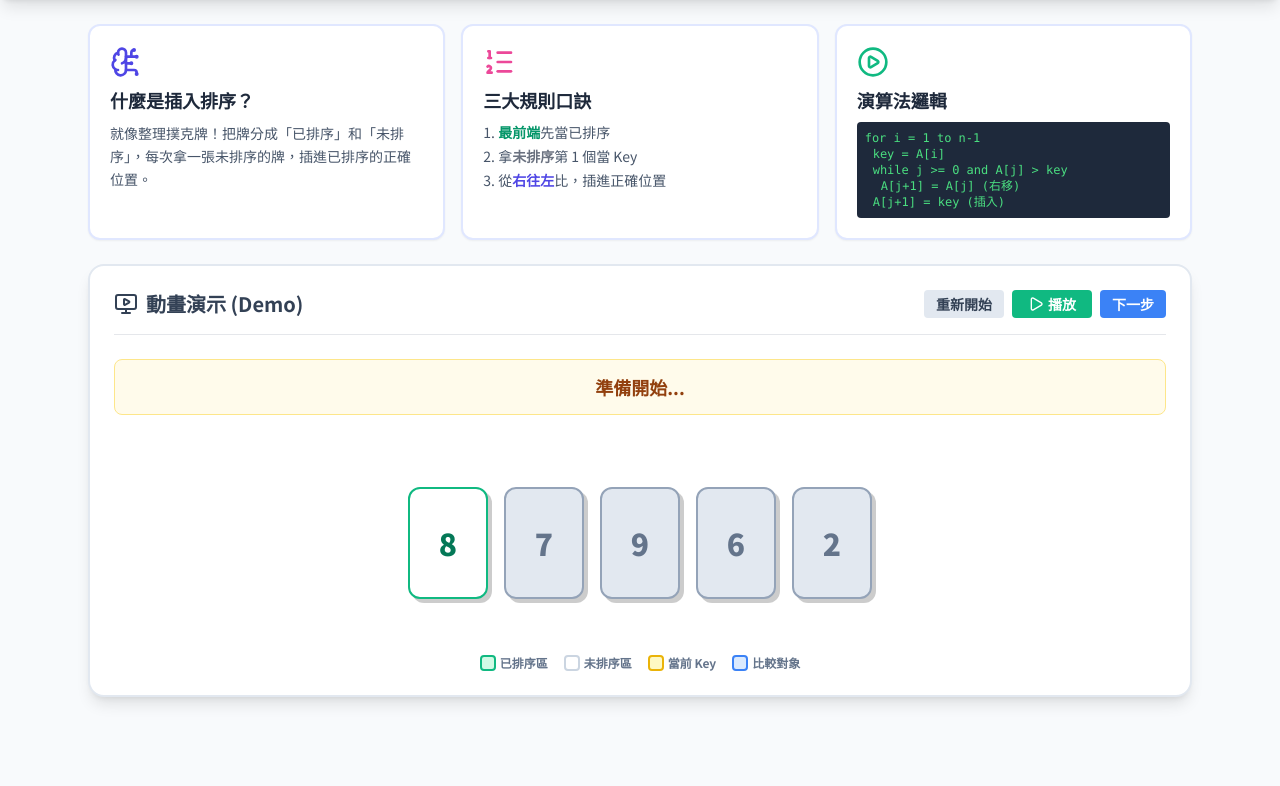
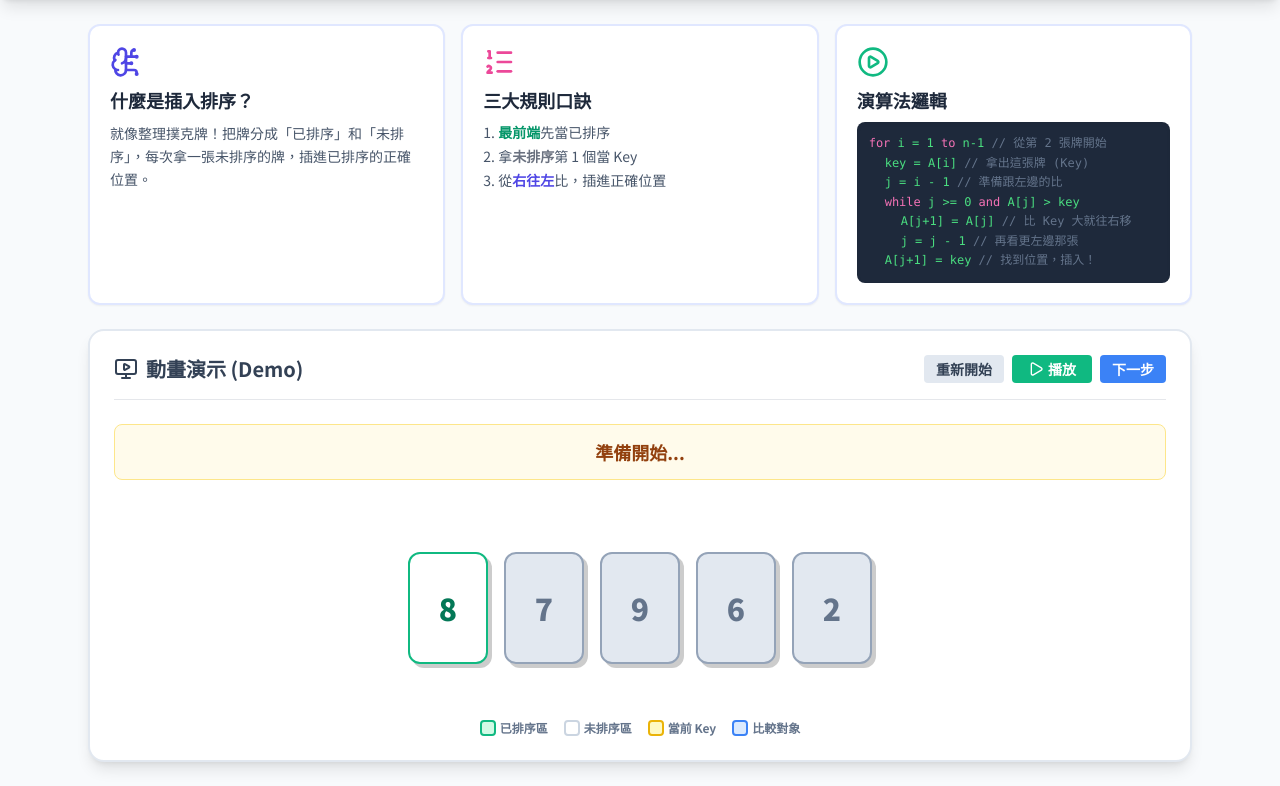
Before and after one commit to btosichen/Insertion-Sort, a plain HTML site: page index.html in a window 1280 px wide. Shown: the part 84-870 px from the top of the page. Before the commit the page ends 805 px from the top, so only its background shows below. Drawn offline with nearby package versions, Linux system fonts and the light colour scheme.

Commit message:
Update index.html

```diff
--- a/index.html
+++ b/index.html
@@ -3,7 +3,7 @@
 <head>
     <meta charset="UTF-8">
     <meta name="viewport" content="width=device-width, initial-scale=1.0">
-    <title>插入排序法大挑戰 | Insertion Sort Challenge</title>
+    <title>插入排序法大挑戰 | Insertion Sort Challenge v0122</title>
     <script src="https://cdn.tailwindcss.com"></script>
     <link href="https://fonts.googleapis.com/css2?family=Noto+Sans+TC:wght@400;700;900&display=swap" rel="stylesheet">
     <script src="https://unpkg.com/lucide@latest"></script>
@@ -70,12 +70,14 @@
                 <div class="bg-white p-5 rounded-xl border-2 border-indigo-100 shadow-sm hover:shadow-md transition-shadow">
                     <div class="text-emerald-500 mb-2"><i data-lucide="play-circle" class="w-8 h-8"></i></div>
                     <h3 class="text-lg font-bold mb-2">演算法邏輯</h3>
-                    <div class="bg-slate-800 text-green-400 p-2 rounded text-xs font-mono overflow-x-auto">
-                        <p>for i = 1 to n-1</p>
-                        <p class="pl-2">key = A[i]</p>
-                        <p class="pl-2">while j >= 0 and A[j] > key</p>
-                        <p class="pl-4">A[j+1] = A[j] (右移)</p>
-                        <p class="pl-2">A[j+1] = key (插入)</p>
+                    <div class="bg-slate-800 text-green-400 p-3 rounded-lg text-xs font-mono overflow-x-auto leading-relaxed shadow-inner">
+                        <p><span class="text-pink-400">for</span> i = 1 <span class="text-pink-400">to</span> n-1 <span class="text-slate-500">// 從第 2 張牌開始</span></p>
+                        <p class="pl-4">key = A[i] <span class="text-slate-500">// 拿出這張牌 (Key)</span></p>
+                        <p class="pl-4">j = i - 1 <span class="text-slate-500">// 準備跟左邊的比</span></p>
+                        <p class="pl-4"><span class="text-pink-400">while</span> j >= 0 <span class="text-pink-400">and</span> A[j] > key</p>
+                        <p class="pl-8">A[j+1] = A[j] <span class="text-slate-500">// 比 Key 大就往右移</span></p>
+                        <p class="pl-8">j = j - 1 <span class="text-slate-500">// 再看更左邊那張</span></p>
+                        <p class="pl-4">A[j+1] = key <span class="text-slate-500">// 找到位置，插入！</span></p>
                     </div>
                 </div>
             </div>
```
